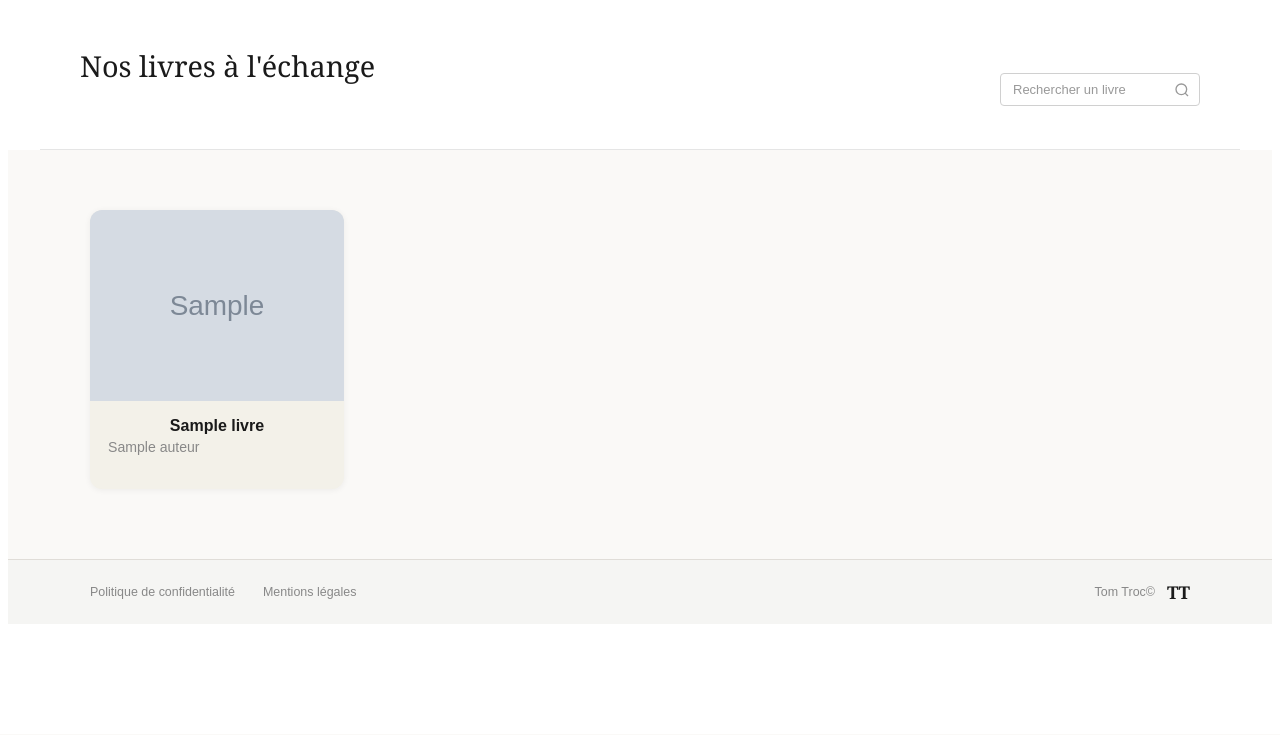
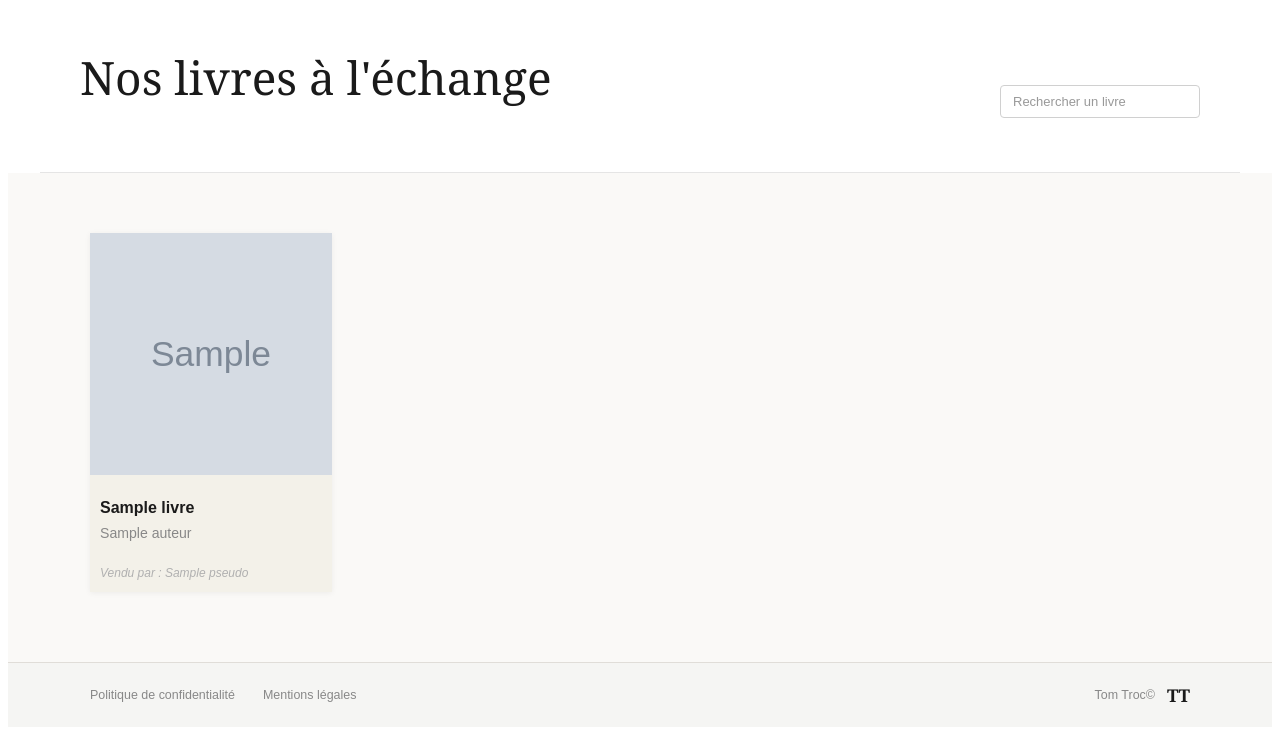
Before and after one commit to SachaFauconnier/Projet-4, a PHP site: template views/templates/livres.php in a window 1280 px wide. Shown: the part 66-801 px from the top of the page. Before the commit the page ends 665 px from the top, so only its background shows below. Run offline with PHP 8.4, Linux system fonts and the light colour scheme; the template is opened without the code that fills it: most values are stand-ins (such as "Sample title", 1, 10 or a date in 2020); grey boxes marked "Sample" are stand-in pictures.

Commit message:
Page All Books

```diff
--- a/css/style.css
+++ b/css/style.css
@@ -262,19 +262,20 @@ header > nav > a {
 
 /* Grille des livres */
 .derniersLivres {
-    display: grid;
-    grid-template-columns: repeat(4, 1fr);
-    gap: 28px;
+    display: flex;
+    gap: 44px;
     max-width: 1100px;
     margin: 0 auto;
+    flex-wrap: wrap;
+    justify-content: flex-start;
 }
 
 
 /* Carte */
 .livre {
     background-color: #f3f1e9;
-    border-radius: 12px;
     overflow: hidden;
+    width: 22%;
     box-shadow: 0 1px 6px rgba(0, 0, 0, 0.06);
     transition: box-shadow 0.3s ease, transform 0.3s ease;
 }
@@ -287,7 +288,7 @@ header > nav > a {
 /* Image */
 .livre-image {
     width: 100%;
-    aspect-ratio: 4 / 3;
+    aspect-ratio: 2 / 2;
     overflow: hidden;
 }
 
@@ -300,7 +301,7 @@ header > nav > a {
 
 /* Corps de la carte */
 .livre-body {
-    padding: 16px 18px 20px;
+    padding: 16px 19px 0px 10px;
 }
 
 /* Titre du livre */
@@ -310,6 +311,8 @@ header > nav > a {
     font-weight: 700;
     color: #1a1a1a;
     margin: 0 0 4px;
+    display: flex;
+    margin-top: 8px;
 }
 
 /* Auteur */
@@ -318,6 +321,9 @@ header > nav > a {
     color: #888;
     margin: 0 0 14px;
     font-weight: 400;
+    margin-top: 8px;
+    margin-bottom: 25px;
+
 }
 
 /* Vendu par */
@@ -326,6 +332,7 @@ header > nav > a {
     font-size: 0.75rem;
     color: #b0b0b0;
     font-style: italic;
+    margin-top: 20px;
 }
 
 /* Bouton */
@@ -587,13 +594,36 @@ header > nav > a {
     pointer-events: none;
 }
 
+.search__title {
+  font-size: 46px;
+}
+
 /* Grille des livres */
 .livres {
-    display: grid;
-    grid-template-columns: repeat(4, 1fr);
-    gap: 28px;
+    display: flex;
+    gap: 44px;
     max-width: 1100px;
     margin: 0 auto;
+    flex-wrap: wrap;
+    justify-content: flex-start;
+}
+.livre-image {
+    position: relative;
+}
+
+.badge-dispo {
+    position: absolute;
+    top: 10px;
+    right: 10px;
+
+    background-color: #c46b64;
+    color: white;
+
+    padding: 6px 12px;
+    border-radius: 20px;
+
+    font-size: 12px;
+    font-weight: 500;
 }
 
 
--- a/index.php
+++ b/index.php
@@ -26,6 +26,10 @@ try {
             $livreController->showLivre();
         break;
 
+        case 'searchAjax':
+            $controller = new LivreController();
+            $controller->searchAjax();
+        break;
 
 
         case 'connectionForm':
--- a/models/livre.php
+++ b/models/livre.php
@@ -12,6 +12,8 @@ class Livre
     private string $date_modification;
     private $disponible;
 
+    private $pseudo;
+
     public function __construct(array $data)
     {
         $this->id = $data['id'];
@@ -23,6 +25,7 @@ class Livre
         $this->date_creation = $data['date_creation'];
         $this->date_modification = $data['date_modification'];
         $this->disponible = $data['disponible'];
+        $this->pseudo = $data['pseudo'] ?? null;
     }
 
     // ===== Getters =====
@@ -35,6 +38,7 @@ class Livre
     public function getDateCreation(): string { return $this->date_creation; }
     public function getDateModification(): string { return $this->date_modification; }
     public function getDisponible(): bool { return $this->disponible; }
+    public function getPseudo(): ?string{return $this->pseudo;}
 
     // Méthode pratique pour obtenir un résumé du contenu
     public function getContent(int $length = 200): string
--- a/views/templates/detailLivre.php
+++ b/views/templates/detailLivre.php
@@ -8,6 +8,7 @@
 
         <div class="livre-detail__image">
             <img src="<?= $livre['image'] ?>" alt="<?= htmlspecialchars($livre['titre']) ?>">
+
         </div>
 
         <div class="livre-detail__content">
--- a/views/templates/home.php
+++ b/views/templates/home.php
@@ -38,7 +38,11 @@
         <?php foreach($livres as $livre): ?>
             <article class="livre">
                 <div class="livre-image">
-                    <img src="<?= $livre->getImage() ?>" alt="<?= htmlspecialchars($livre->getTitle()) ?>">
+                    <img
+                        src="<?= htmlspecialchars($livre->getImage() ?? 'https://cdn.paris.fr/paris/2021/10/04/huge-9394fb10a8ef69a7572e9e273521dfb8.jpeg') ?>"
+                        onerror="this.src='https://cdn.paris.fr/paris/2021/10/04/huge-9394fb10a8ef69a7572e9e273521dfb8.jpeg'"
+                        alt="<?= htmlspecialchars($livre->getTitre()) ?>"
+                    >
                 </div>
                 <div class="livre-body">
                     <h2><?= htmlspecialchars($livre->getTitle()) ?></h2>
--- a/views/templates/livres.php
+++ b/views/templates/livres.php
@@ -2,33 +2,50 @@
 
 ?>
 
-<div class="search__container">
-            <h2 class="search__title">Nos livres à l'échange</h2>
-            <div class="search">
-                <input type="text" class="search__search-input" placeholder="Rechercher un livre">
-                <svg class="search__search-icon" width="16" height="16" viewBox="0 0 24 24" fill="none" stroke="currentColor" stroke-width="2">
-                    <circle cx="11" cy="11" r="8"></circle>
-                    <path d="m21 21-4.35-4.35"></path>
-                </svg>
-            </div>
+<form method="get" action="index.php">
+    <div class="search__container">
+        <h2 class="search__title">Nos livres à l'échange</h2>
+
+        <div class="search">
+            <input
+                type="text"
+                name="search"
+                id="searchInput"
+                class="search__search-input"
+                placeholder="Rechercher un livre"
+            >
+
+            <input type="hidden" name="action" value="All-livres">
+
         </div>
+    </div>
+</form>
 
 <!-- Section livres -->
 <section class="section-livres">
 
-    <div class="livres">
+    <div class="livres" id="livresContainer">
         <?php foreach($livres as $livre): ?>
             <article class="livre">
 
                 <a href="index.php?action=detaillivre&id=<?= $livre->getId() ?>">
 
                     <div class="livre-image">
-                        <img src="<?= $livre->getImage() ?>" alt="<?= htmlspecialchars($livre->getTitle()) ?>">
+                        <img
+                            src="<?= htmlspecialchars($livre->getImage() ?: 'https://cdn.paris.fr/paris/2021/10/04/huge-9394fb10a8ef69a7572e9e273521dfb8.jpeg') ?>"
+                            onerror="this.onerror=null;this.src='https://cdn.paris.fr/paris/2021/10/04/huge-9394fb10a8ef69a7572e9e273521dfb8.jpeg';"
+                            alt="<?= htmlspecialchars($livre->getTitre()) ?>"
+                        >
+
+                        <?php if (!$livre->getDisponible()): ?>
+                            <span class="badge-dispo">non dispo.</span>
+                        <?php endif; ?>
                     </div>
 
                     <div class="livre-body">
-                        <h2><?= htmlspecialchars($livre->getTitle()) ?></h2>
+                        <h2><?= htmlspecialchars($livre->getTitre()) ?></h2>
                         <p class="auteur"><?= htmlspecialchars($livre->getAuteur()) ?></p>
+                        <p class="vendeur"> Vendu par : <?= htmlspecialchars($livre->getPseudo()) ?></p>
                     </div>
 
                 </a>
@@ -38,3 +55,37 @@
     </div>
 
 </section>
+
+
+
+
+</section>
+
+<script>
+(function() {
+
+const input = document.getElementById("searchInput");
+const container = document.getElementById("livresContainer");
+
+let timer;
+
+if (!input) return; // sécurité
+
+input.addEventListener("keyup", function () {
+
+    clearTimeout(timer);
+
+    timer = setTimeout(() => {
+        const value = input.value;
+
+        fetch("index.php?action=searchAjax&search=" + encodeURIComponent(value))
+            .then(res => res.text())
+            .then(data => {
+                container.innerHTML = data;
+            });
+
+    }, 300);
+});
+
+})();
+</script>
```
Also changed, not shown: controllers/LivreController.php (+26 -8 lines), models/LivreManager.php (+27 -2 lines), views/templates/_livresList.php (added, +19 -0 lines).
